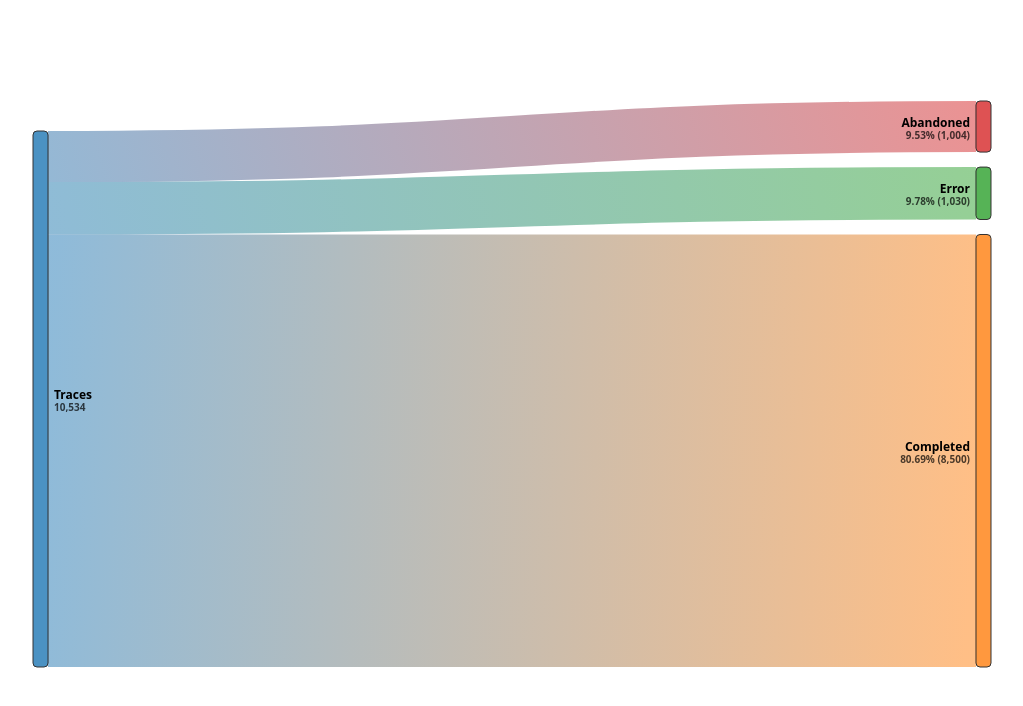
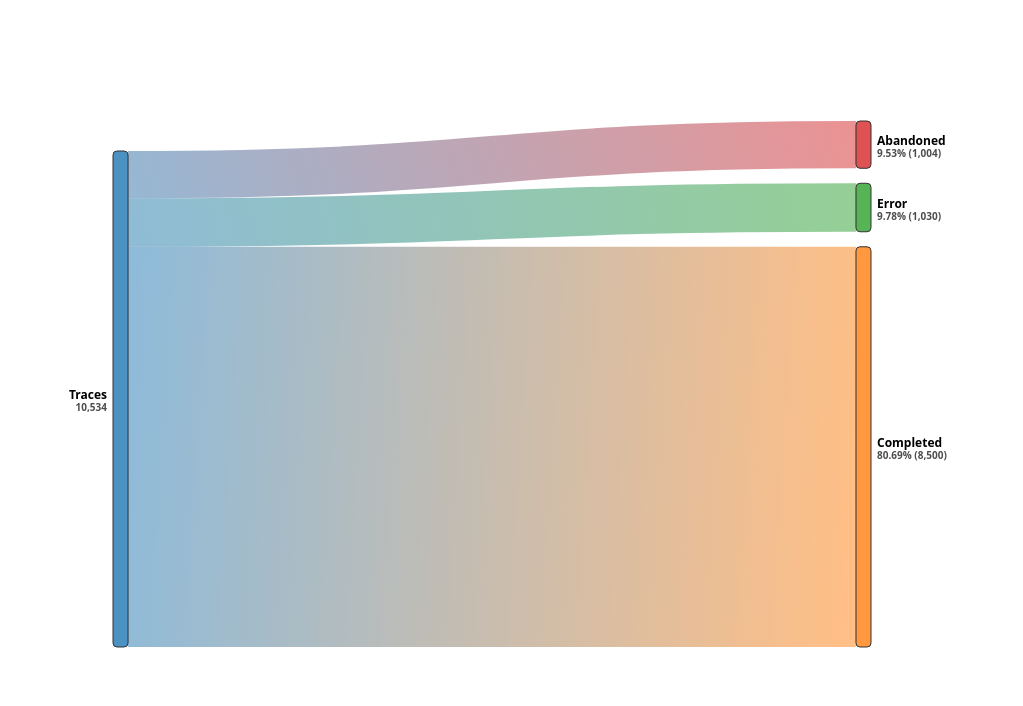
Before and after one commit to Ajeet1606/sanky-poc, a Next.js app: page /en in a window 1280 px wide. Shown: the top 706 px of the page, without its empty margins (168-1191 px from the left). Built offline with nearby package versions, Linux system fonts and the light colour scheme.

Commit message:
fixed label positioning on nodes

```diff
--- a/src/components/newSanky/SankeyLabel.tsx
+++ b/src/components/newSanky/SankeyLabel.tsx
@@ -59,14 +59,17 @@ const isFullRectNode = (node: RectNode): node is Required<RectNode> => {
   );
 };
 
-const getTextProps = (
-  { x0, x1, y0, y1 }: Required<RectNode>,
-  width: number
-) => {
-  const x = x0 < width / 2 ? x1 + 6 : x0 - 6;
-  const y = (y1 + y0) / 2;
+const getTextProps = (node: Required<RectNode>, width: number) => {
+  // Determine if this is a root/source node (has no incoming links)
+  const isRootNode = node.targetLinks.length === 0;
 
-  const textAnchor = x0 < width / 2 ? 'start' : 'end';
+  // Position root nodes' labels on the left, all others on the right
+  const position: 'left' | 'right' = isRootNode ? 'left' : 'right';
+
+  // Calculate position based on the determined side
+  const x = position === 'right' ? node.x1 + 6 : node.x0 - 6;
+  const textAnchor = position === 'right' ? 'start' : 'end';
+  const y = (node.y1 + node.y0) / 2;
 
   return {
     x,
--- a/src/components/newSanky/index.tsx
+++ b/src/components/newSanky/index.tsx
@@ -23,8 +23,8 @@ interface SankeyChartProps {
 }
 
 export const SankeyChart = ({
-  width,
-  height,
+  width: containerWidth,
+  height: containerHeight,
 }: SankeyChartProps): JSX.Element | null => {
   const [data, setData] = useState<SankeyData | null>(sankeyData);
   const [visibleData, setVisibleData] = useState<SankeyData>();
@@ -32,6 +32,11 @@ export const SankeyChart = ({
   const [renderedLinksCache, setRenderedLinksCache] = useState(
     new Set<string>()
   );
+
+  const padding = { left: 100, right: 100, top: 20, bottom: 20 };
+  // Calculate the actual chart dimensions (subtracting padding)
+  const width = containerWidth - padding.left - padding.right;
+  const height = containerHeight - padding.top - padding.bottom;
 
   useEffect(() => {
     if (!data) return;
@@ -45,7 +50,7 @@ export const SankeyChart = ({
         width,
         height,
       }),
-    [width, height]
+    [containerWidth, containerHeight]
   );
 
   const sankeyResult = useMemo(() => {
@@ -57,9 +62,11 @@ export const SankeyChart = ({
   if (!visibleData || !sankeyResult) return null;
 
   const { nodes, links } = sankeyResult;
+
   return (
     <>
-      <svg width={width} height={height} style={{ margin: '0 20' }}>
+      <svg width={containerWidth} height={containerHeight}>
+        <g transform={`translate(${padding.left}, ${padding.top})`}>
           <SankeyRects
             nodes={nodes}
             colorFunc={colorRectFunc}
@@ -77,6 +84,7 @@ export const SankeyChart = ({
             setRenderedLinksCache={setRenderedLinksCache}
           />
           <SankeyLabels nodes={nodes} width={width} />
+        </g>
       </svg>
       <div
         id="tooltip"
```
Lines whose indentation alone changed are shown as unchanged.
